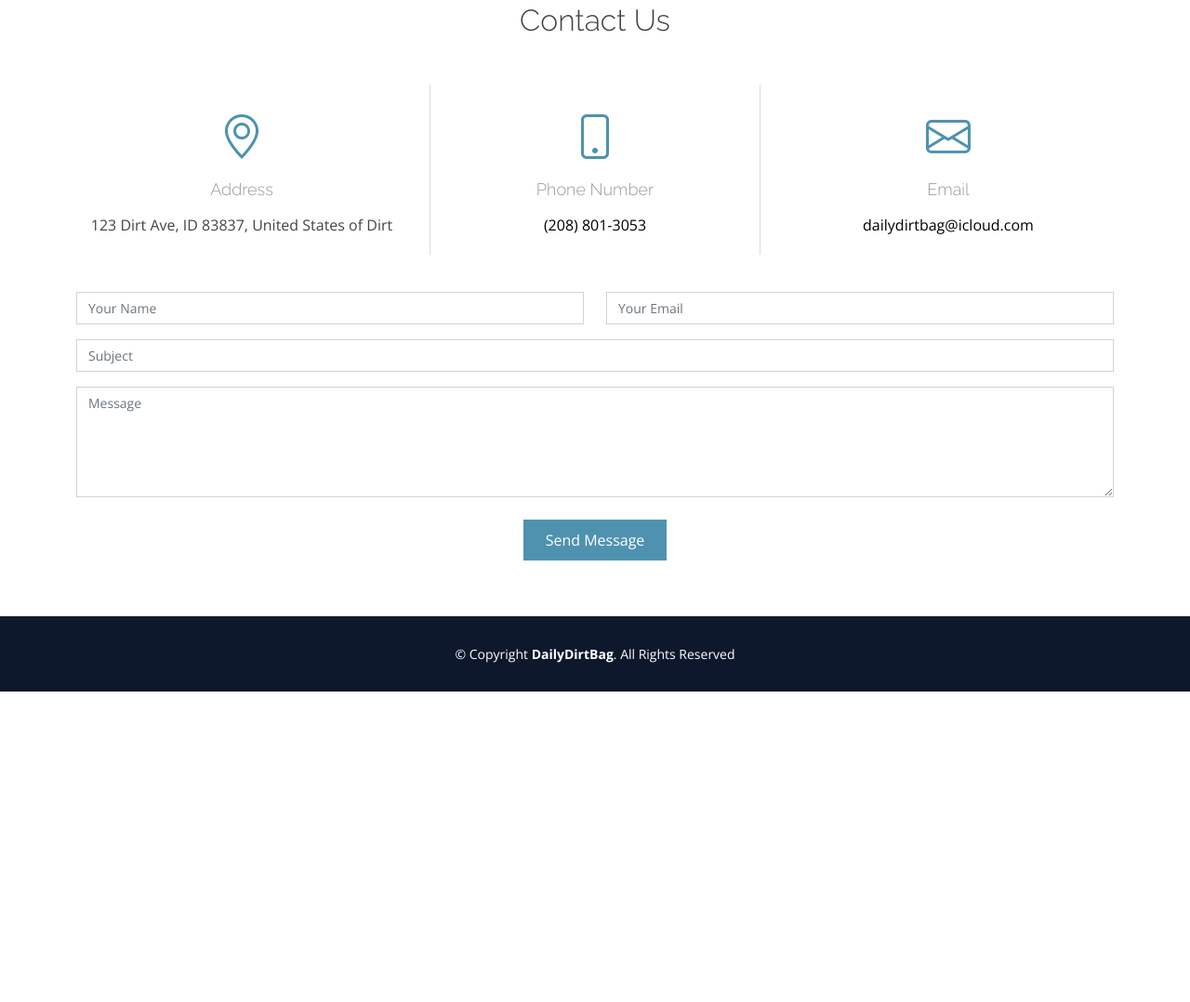
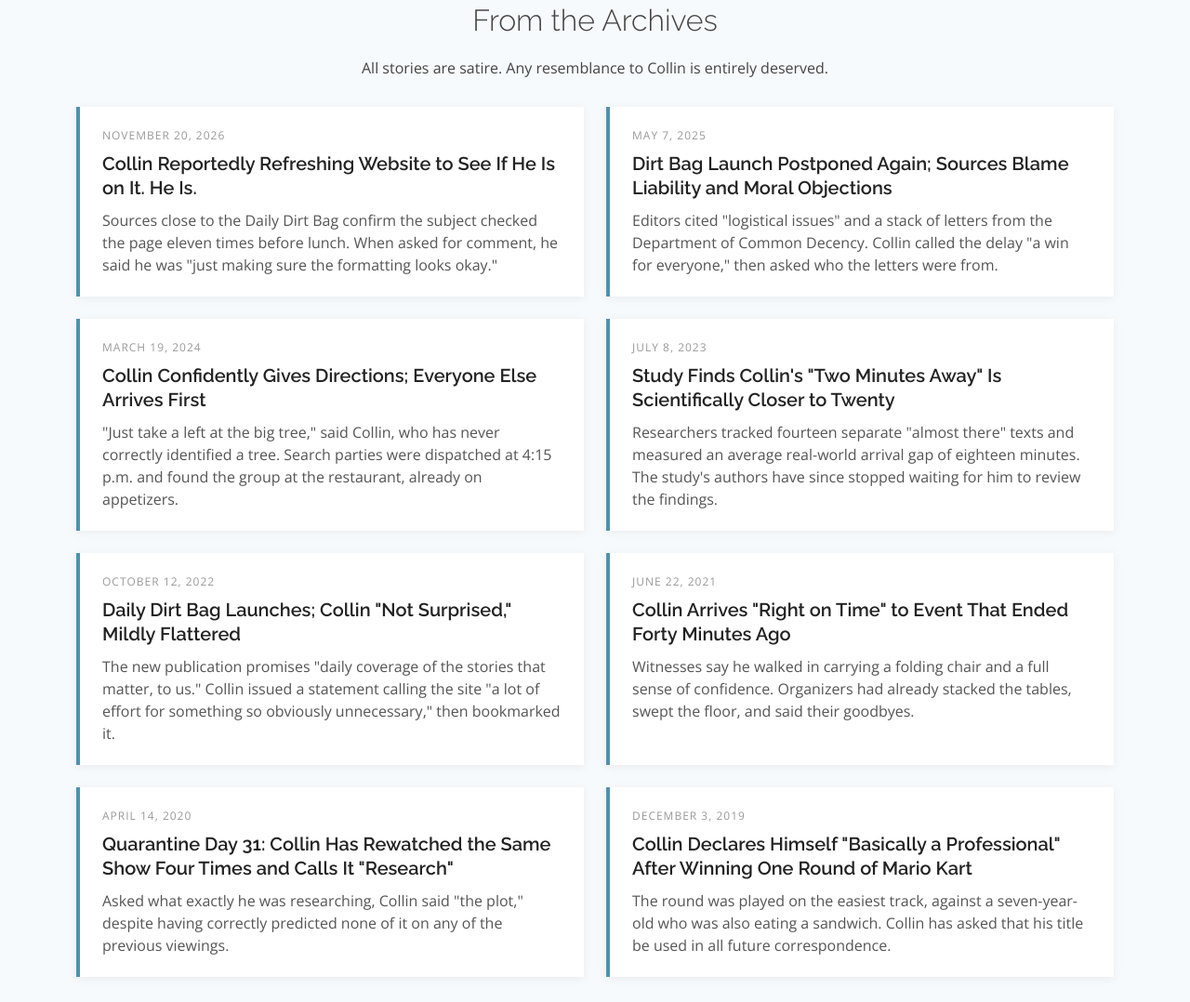
Before and after one commit to donpanchoelquinto/Daily-Dirt-Bag, a plain HTML site: page index.html in a window 1280 px wide. Shown: the part 857-1935 px from the top of the page at 93% size. Before the commit the page ends 1601 px from the top, so only its background shows below. Drawn offline with nearby package versions, Linux system fonts and the light colour scheme.

Commit message:
Add satirical news archive and fix hero copy
- Add From the Archives news section with dated satirical stories
- Link News from header and hero
- Fix typos in hero text
- Remove expired May 2025 countdown and guard countdown script

Co-authored-by: Cursor <cursoragent@cursor.com>

```diff
--- a/assets/css/style.css
+++ b/assets/css/style.css
@@ -282,6 +282,60 @@ section {
 }
 
 /*--------------------------------------------------------------
+# News
+--------------------------------------------------------------*/
+#hero .hero-news-link {
+  margin: 10px 0 40px 0;
+}
+
+#hero .hero-news-link a {
+  color: #fff;
+  font-size: 16px;
+  letter-spacing: 1px;
+  text-transform: uppercase;
+  border-bottom: 1px solid rgba(255, 255, 255, 0.6);
+}
+
+#hero .hero-news-link a:hover {
+  border-bottom-color: #fff;
+}
+
+#header .contact-link a + a {
+  margin-left: 14px;
+}
+
+.news .news-item {
+  background: #fff;
+  border-left: 4px solid #4f92af;
+  padding: 22px 24px;
+  margin-bottom: 24px;
+  box-shadow: 0 2px 10px rgba(0, 0, 0, 0.06);
+  height: calc(100% - 24px);
+}
+
+.news .news-item time {
+  display: block;
+  font-size: 12px;
+  letter-spacing: 1px;
+  text-transform: uppercase;
+  color: #999;
+  margin-bottom: 8px;
+}
+
+.news .news-item h3 {
+  font-size: 20px;
+  font-weight: 600;
+  line-height: 1.3;
+  margin-bottom: 10px;
+  color: #222;
+}
+
+.news .news-item p {
+  margin-bottom: 0;
+  color: #555;
+}
+
+/*--------------------------------------------------------------
 # Contact Us
 --------------------------------------------------------------*/
 .contact .contact-info {
--- a/assets/js/main.js
+++ b/assets/js/main.js
@@ -41,6 +41,8 @@
       .replace("%s", seconds);
     countdown.innerHTML = output;
   };
-  countDownDate();
-  setInterval(countDownDate, 1000);
+  if (countdown) {
+    countDownDate();
+    setInterval(countDownDate, 1000);
+  }
 })();
--- a/index.html
+++ b/index.html
@@ -37,6 +37,7 @@
       </div>
 
       <div class="contact-link float-right">
+        <a href="#news" class="scrollto">News</a>
         <a href="#contact" class="scrollto">Contact Us</a>
       </div>
 
@@ -47,8 +48,8 @@
   <section id="hero">
     <div class="hero-container">
       <h1>Daily Dirt Bag</h1>
-      <h2>Due to logistical issues, libility concerns, and moralaity opisitions, the Daily Dirt Bag has been temporarly postponed, but don't dispair; The Daily Dirt Bag will come. We're working hard to improve our site and we'll be ready to launch after</h2>
-      <div class="countdown" data-count="2025/5/7" data-template="%d days %h:%m:%s"></div>
+      <h2>Due to logistical issues, liability concerns, and moral objections, the Daily Dirt Bag has been temporarily postponed, but don't despair: the Daily Dirt Bag will come. In the meantime, enjoy the archives below.</h2>
+      <p class="hero-news-link"><a href="#news" class="scrollto">Read the latest stories &darr;</a></p>
 
       <form action="https://api.sheetmonkey.io/form/8MZnHPYkh5xeq2bFE58ewi" method="post" role="form" class="php-email-form">
         <div class="row no-gutters">
@@ -66,6 +67,86 @@
   </section><!-- End Hero -->
 
   <main id="main">
+
+    <!-- ======= News Section ======= -->
+    <section id="news" class="news section-bg">
+      <div class="container">
+
+        <div class="section-title">
+          <h2>From the Archives</h2>
+          <p>All stories are satire. Any resemblance to Collin is entirely deserved.</p>
+        </div>
+
+        <div class="row">
+
+          <div class="col-lg-6">
+            <article class="news-item">
+              <time datetime="2026-11-20">November 20, 2026</time>
+              <h3>Collin Reportedly Refreshing Website to See If He Is on It. He Is.</h3>
+              <p>Sources close to the Daily Dirt Bag confirm the subject checked the page eleven times before lunch. When asked for comment, he said he was "just making sure the formatting looks okay."</p>
+            </article>
+          </div>
+
+          <div class="col-lg-6">
+            <article class="news-item">
+              <time datetime="2025-05-07">May 7, 2025</time>
+              <h3>Dirt Bag Launch Postponed Again; Sources Blame Liability and Moral Objections</h3>
+              <p>Editors cited "logistical issues" and a stack of letters from the Department of Common Decency. Collin called the delay "a win for everyone," then asked who the letters were from.</p>
+            </article>
+          </div>
+
+          <div class="col-lg-6">
+            <article class="news-item">
+              <time datetime="2024-03-19">March 19, 2024</time>
+              <h3>Collin Confidently Gives Directions; Everyone Else Arrives First</h3>
+              <p>"Just take a left at the big tree," said Collin, who has never correctly identified a tree. Search parties were dispatched at 4:15 p.m. and found the group at the restaurant, already on appetizers.</p>
+            </article>
+          </div>
+
+          <div class="col-lg-6">
+            <article class="news-item">
+              <time datetime="2023-07-08">July 8, 2023</time>
+              <h3>Study Finds Collin's "Two Minutes Away" Is Scientifically Closer to Twenty</h3>
+              <p>Researchers tracked fourteen separate "almost there" texts and measured an average real-world arrival gap of eighteen minutes. The study's authors have since stopped waiting for him to review the findings.</p>
+            </article>
+          </div>
+
+          <div class="col-lg-6">
+            <article class="news-item">
+              <time datetime="2022-10-12">October 12, 2022</time>
+              <h3>Daily Dirt Bag Launches; Collin "Not Surprised," Mildly Flattered</h3>
+              <p>The new publication promises "daily coverage of the stories that matter, to us." Collin issued a statement calling the site "a lot of effort for something so obviously unnecessary," then bookmarked it.</p>
+            </article>
+          </div>
+
+          <div class="col-lg-6">
+            <article class="news-item">
+              <time datetime="2021-06-22">June 22, 2021</time>
+              <h3>Collin Arrives "Right on Time" to Event That Ended Forty Minutes Ago</h3>
+              <p>Witnesses say he walked in carrying a folding chair and a full sense of confidence. Organizers had already stacked the tables, swept the floor, and said their goodbyes.</p>
+            </article>
+          </div>
+
+          <div class="col-lg-6">
+            <article class="news-item">
+              <time datetime="2020-04-14">April 14, 2020</time>
+              <h3>Quarantine Day 31: Collin Has Rewatched the Same Show Four Times and Calls It "Research"</h3>
+              <p>Asked what exactly he was researching, Collin said "the plot," despite having correctly predicted none of it on any of the previous viewings.</p>
+            </article>
+          </div>
+
+          <div class="col-lg-6">
+            <article class="news-item">
+              <time datetime="2019-12-03">December 3, 2019</time>
+              <h3>Collin Declares Himself "Basically a Professional" After Winning One Round of Mario Kart</h3>
+              <p>The round was played on the easiest track, against a seven-year-old who was also eating a sandwich. Collin has asked that his title be used in all future correspondence.</p>
+            </article>
+          </div>
+
+        </div>
+
+      </div>
+    </section><!-- End News Section -->
 
     <!-- ======= Contact Us Section ======= -->
     <section id="contact" class="contact">
```
